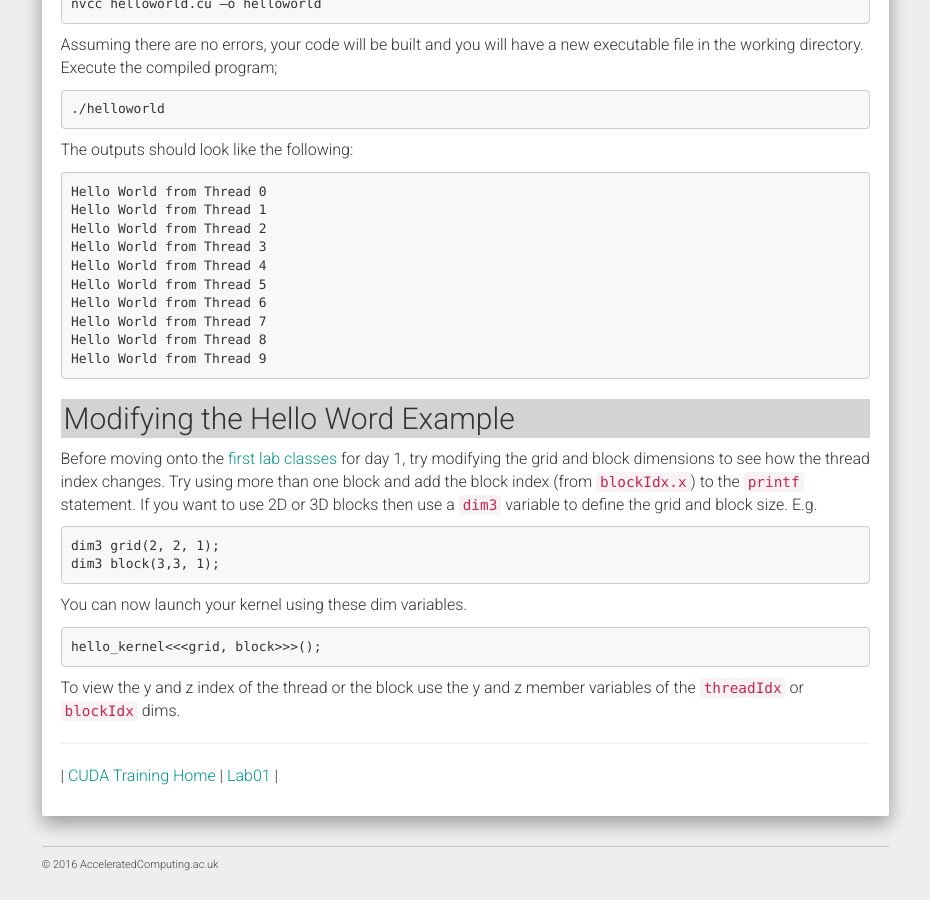
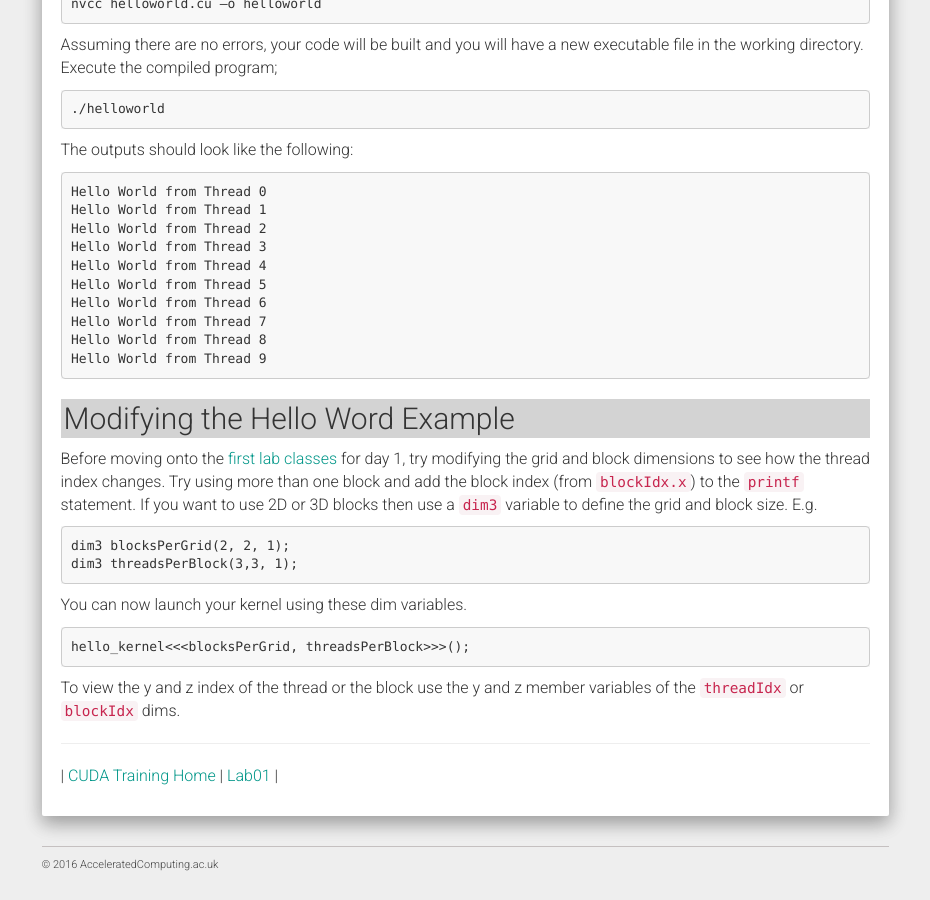
Before and after one commit to RSE-Sheffield/GPUComputing.github.io, a Jekyll site: the page built from education/cuda-glasgow/qwkilabs.md, in a window 1280 px wide and 900 px high, scrolled down 2065 px. Shown: the whole window, without its empty margins (321-1251 px from the left). Built offline with Jekyll 4.4.1, drawn with Linux system fonts in a browser that asks for light colours; nearby versions of some CDN libraries.

Commit message:
Update qwkilabs.md

```diff
--- a/education/cuda-glasgow/qwkilabs.md
+++ b/education/cuda-glasgow/qwkilabs.md
@@ -71,12 +71,12 @@ The outputs should look like the following:
 
 Before moving onto the [first lab classes](../lab01) for day 1, try modifying the grid and block dimensions to see how the thread index changes. Try using more than one block and add the block index (from `blockIdx.x`) to the `printf` statement. If you want to use 2D or 3D blocks then use a `dim3` variable to define the grid and block size. E.g.
 
-	dim3 grid(2, 2, 1);
-	dim3 block(3,3, 1);
+	dim3 blocksPerGrid(2, 2, 1);
+	dim3 threadsPerBlock(3,3, 1);
 
 You can now launch your kernel using these dim variables.
 
-	hello_kernel<<<grid, block>>>();
+	hello_kernel<<<blocksPerGrid, threadsPerBlock>>>();
 
 To view the y and z index of the thread or the block use the y and z member variables of the `threadIdx` or `blockIdx` dims.
 
```
